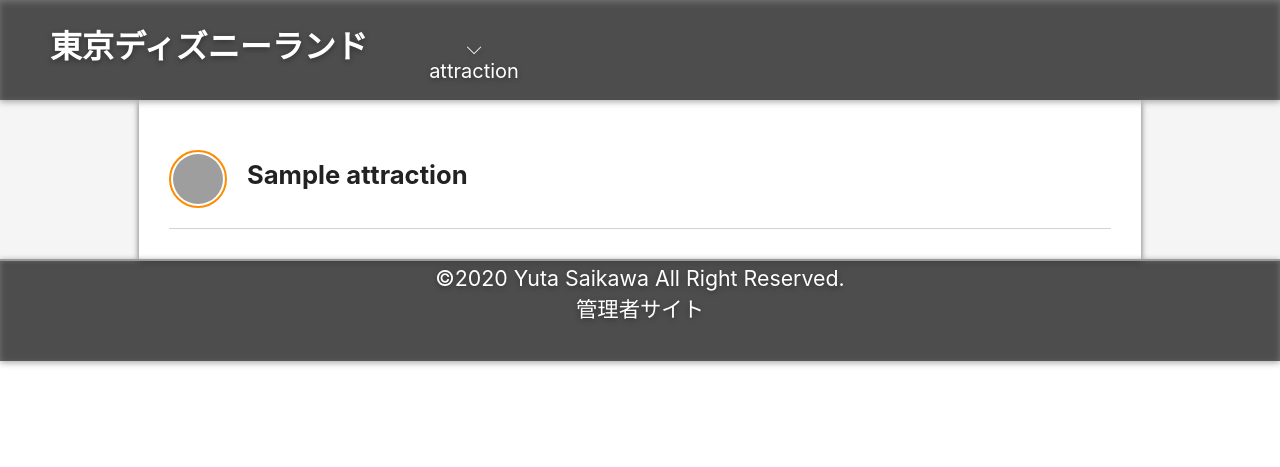
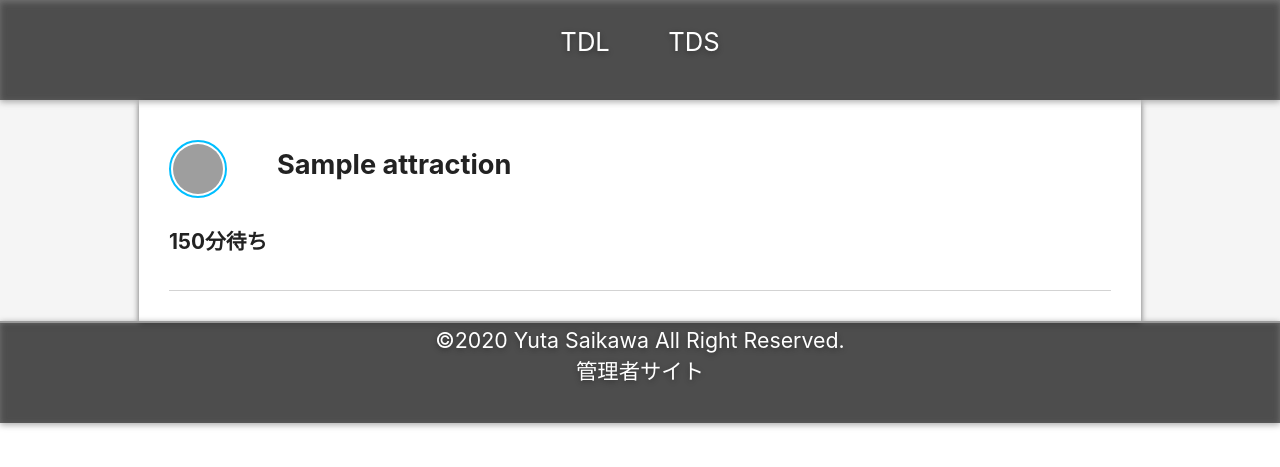
Before and after one commit to sai11121209/TDR_Wait_Time_Analysis_WebApp, a Django app: template templates/attraction/home.html in a window 1280 px wide. Shown: the top 467 px of the page. Run offline with Django 3.2, Linux system fonts and the light colour scheme; the template is opened without the code that fills it: most values are stand-ins (such as "Sample title", 1, 10 or a date in 2020); some libraries are stand-ins or nearby versions; grey boxes are pictures that could not be loaded.

Commit message:
#02 テンプレートを全体的に修正

```diff
--- a/information/views.py
+++ b/information/views.py
@@ -29,7 +29,7 @@ class Home(View):
 
     def get(self, request, park_type):
         attractions = [attraction for attraction in rq.get(url,headers=headers).json()['attractions'] if attraction['parkType'] == park_type]
-        return render(request, f'attraction/home.html', {'attractions': attractions})
+        return render(request, 'attraction/home.html', {'attractions': attractions, 'parkType': park_type})
 
 class Detail(View):
 
--- a/static/attraction/home.css
+++ b/static/attraction/home.css
@@ -2,13 +2,19 @@
     display: flex;
     flex-direction: column;
 }
-.attractions a {
-    padding: 20px 20px 20px 0;
+.attractions {
+    display: flex;
+    flex-direction: column;
+    height: 150px;
+    padding-top: 10px;
     border-bottom: solid 1px #D3D3D3;
+}
+.attractions > div {
     display: flex;
     flex-direction: row;
 }
-.attractions a img {
+.attractions img {
+    position: relative;
     width: 50px;
     height: 50px;
     object-fit: cover;
@@ -16,10 +22,16 @@
     padding: 2px;
     border: 2px solid #FF8C00;
 }
-.attractions a h4 {
+.attractions h3 {
     margin: 0;
-    padding-left: 20px;
+    padding-left: 50px;
     line-height: 50px;
+}
+.attractions h4 {
+    margin: 0;
+    padding-top: 85px;
+    position: absolute;
+    font-size: 1.3rem;
 }
 .attractions:hover {
     background-color: #D3D3D3;
--- a/static/attraction/tdlhome.css
+++ b/static/attraction/tdlhome.css
@@ -1,3 +1,3 @@
-.attractions a img {
+.attractions div img {
     border: 2px solid #FF8C00;
 }
--- a/static/attraction/tdshome.css
+++ b/static/attraction/tdshome.css
@@ -1,3 +1,3 @@
-.attractions a img {
+.attractions div img {
     border: 2px solid #00BFFF;
 }
--- a/static/main.css
+++ b/static/main.css
@@ -22,6 +22,9 @@ body {
     font-size: 1.6em;
     scroll-padding-top: 100px;
     color: #222222;
+}
+ul {
+    padding: 0;
 }
 ul li {
     list-style: none;
@@ -86,25 +89,25 @@ header a {
 @media screen and (min-width:0px){
     header {
         height: 60px;
+        width: 100vw;
     }
     .header {
     z-index: 1;
     filter:alpha(opacity=50);
     -moz-opacity: 0.5;
-    width: 100%;
+    width: 100vw;
     height: 60px;
     position: fixed;
     flex-direction: row;
     background-color: rgba(0, 0, 0, 0.55);
     color: #FFF;
-    min-width: 599px;
     filter: drop-shadow(0px 2px 3px #666);
     }
-    .headerTitle {
+    .headerNav {
         top: 0;
-        padding-left: 10px;
-        margin: auto;
-        position: fixed;
+        height: 100%;
+        width: 100%;
+        text-align: center;
     }
 }
 @media screen and (min-width:600px){
@@ -121,31 +124,17 @@ header a {
     flex-direction: row;
     background-color: rgba(0, 0, 0, 0.55);
     color: #FFF;
-    min-width: 1002px;
     filter: drop-shadow(0px 2px 3px #666);
     }
-    .headerTitle {
+    .headerNav {
         top: 0;
-        padding-left: 50px;
-        margin: auto;
-        position: fixed;
+        height: 100%;
+        text-align: center;
     }
 }
-.headerNav {
-    margin: 35px 30% 35px 30%;
-    font-size: 20px;
-}
-.headerNav ul {
-    display: flex;
-    flex-direction: row;
-    justify-content: space-between;
-}
-.headerNav ul li {
-    list-style-type: none;
-    width: 100px;
+.headerNav li {
+    padding: 2%;
     display: inline;
-    position: relative;
-    text-align: center;
 }
 .header a {
     color: #FFF;
--- a/templates/attraction/home.html
+++ b/templates/attraction/home.html
@@ -3,22 +3,28 @@
 
 {% block stylesheet %}
 <link rel="stylesheet" type="text/css" href="{% static 'attraction/home.css' %}">
-<link rel="stylesheet" type="text/css" href="{% static 'attraction/tdlhome.css' %}">
+{% if parkType == 'TDL' %}
+    <link rel="stylesheet" type="text/css" href="{% static 'attraction/tdlhome.css' %}">
+{% else %}
+    <link rel="stylesheet" type="text/css" href="{% static 'attraction/tdshome.css' %}">
+{% endif %}
 {% endblock stylesheet %}
 
-{% block title %}東京ディズニーランドアトラクション一覧{% endblock %}
 
-{% block titleh1 %}東京ディズニーランド{% endblock %}
+{% block title %}{{parkType}}アトラクション一覧{% endblock %}
 
 {% block contents %}
 <div id="tdlhome">
     {% for attraction in attractions %}
+    <a href="{% url 'information:detail' attraction_name=attraction.name park_type=attraction.parkType facility_code=attraction.facilityCode %}">
         <div id={{ attraction.name }} class="attractions">
-            <a href="{% url 'information:detail' attraction_name=attraction.name park_type=attraction.parkType facility_code=attraction.facilityCode %}">
+            <div>
                 <img src={{ attraction.images.0 }}>
-                <h4>{{ attraction.name }}</h4>
-            </a>
+                <h3>{{ attraction.name }}</h3>
+            </div>
+            <h4>150分待ち</h4>
         </div>
+    </a>
     {% endfor %}
 </div>
 {% endblock contents %}
--- a/templates/main.html
+++ b/templates/main.html
@@ -18,16 +18,10 @@
         <div id="top">
             <header>
                 <div class="header">
-                    <div class="headerTitle">
-                        <h1>{% block titleh1 %}{% endblock %}</h1>
-                    </div>
                     <div class="headerNav">
                         <ul>
-                            <li><a href="{% url 'information:home' park_type='TDL' %}">⌵ attraction<span></span></a>
-                                <ul>
-                                    <li><a href="{% url 'information:home' park_type='TDS' %}"><p>TDL</p></a></li>
-                                </ul>
-                            </li>
+                            <li><a href="{% url 'information:home' park_type='TDL' %}">TDL</a></li>
+                            <li><a href="{% url 'information:home' park_type='TDS' %}">TDS</a></li>
                         </ul>
                     </div>
                 </div>
```
Also changed, not shown: other parts of static/main.css (+0 -40 lines), TDRApp/views.py (+6 -1 lines), templates/top/top.html (+6 -4 lines).
